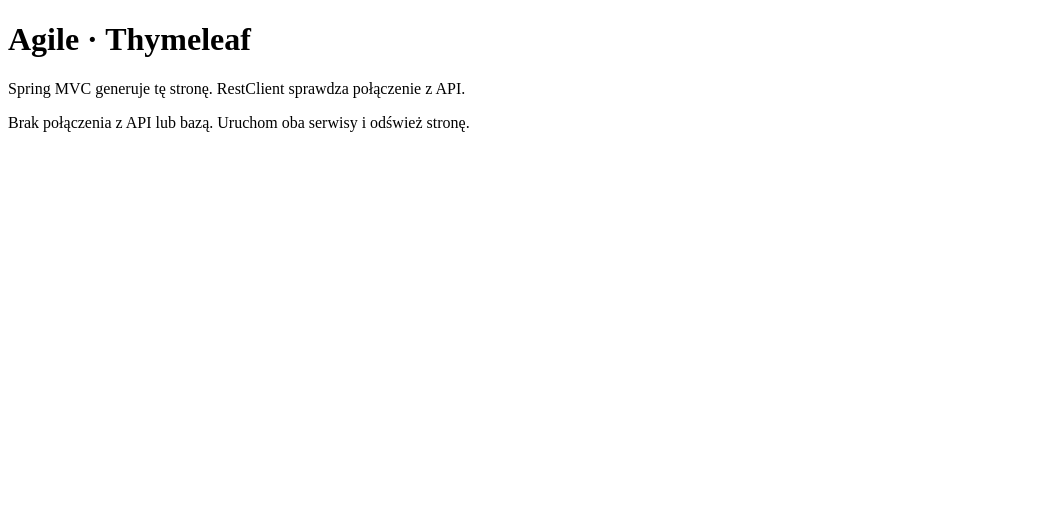
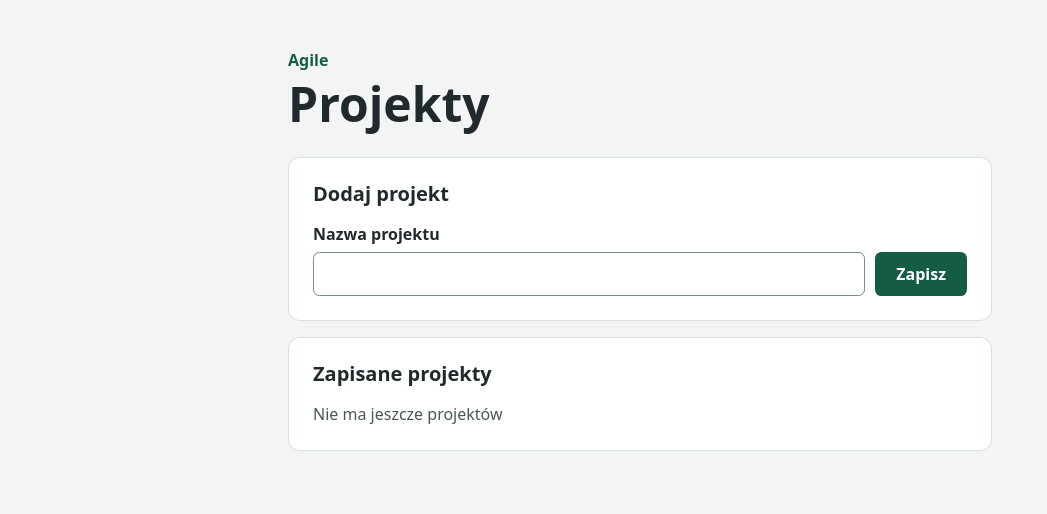
Before and after one commit to xHajji/Agile, a Spring app: template project-web-app/src/main/resources/templates/index.html in a window 1280 px wide. Shown: the top 514 px of the page, without its empty margins (0-1047 px from the left). Run offline with Thymeleaf, Linux system fonts and the light colour scheme; the template is opened without the code that fills it, so the values that code supplies are empty.

Commit message:
feat: manage Sprint 1 projects with Thymeleaf

```diff
--- a/project-web-app/src/main/resources/application.properties
+++ b/project-web-app/src/main/resources/application.properties
@@ -4,3 +4,4 @@ server.port=8081
 rest.base.url=${API_BASE_URL:http://127.0.0.1:8080}
 spring.http.clients.connect-timeout=2s
 spring.http.clients.read-timeout=5s
+server.servlet.session.tracking-modes=cookie
--- /dev/null
+++ b/project-web-app/src/main/resources/static/projects.css
@@ -0,0 +1,89 @@
+:root {
+    color: #202a2d;
+    background: #f2f5f3;
+    font: 100%/1.5 system-ui, sans-serif;
+}
+
+body { margin: 0; }
+
+.workspace {
+    max-width: 44rem;
+    margin: 0 auto;
+    padding: clamp(1rem, 5vw, 3rem) 1rem;
+}
+
+.page-header { margin-bottom: 1.5rem; }
+
+.brand {
+    margin: 0 0 .2rem;
+    color: #155c47;
+    font-weight: 700;
+}
+
+h1, h2 { margin: 0; line-height: 1.2; }
+h1 { font-size: clamp(2rem, 7vw, 3rem); }
+h2 { font-size: 1.25rem; margin-bottom: 1rem; }
+
+.panel {
+    margin-bottom: 1rem;
+    padding: clamp(1rem, 4vw, 1.5rem);
+    background: white;
+    border: 1px solid #d8e1dd;
+    border-radius: .75rem;
+}
+
+label { display: block; margin-bottom: .375rem; font-weight: 600; }
+
+.form-row {
+    display: flex;
+    flex-wrap: wrap;
+    gap: .625rem;
+}
+
+input, button {
+    box-sizing: border-box;
+    min-height: 2.75rem;
+    border-radius: .4rem;
+    font: inherit;
+    padding: .5rem .75rem;
+}
+
+input {
+    flex: 1 1 14rem;
+    min-width: 0;
+    border: 1px solid #788b84;
+    color: inherit;
+}
+
+button {
+    border: 1px solid transparent;
+    background: #155c47;
+    color: white;
+    cursor: pointer;
+    font-weight: 650;
+    padding-inline: 1.25rem;
+}
+
+button:hover { background: #104634; }
+
+:focus-visible { outline: 3px solid #226dba; outline-offset: 3px; }
+input[aria-invalid="true"] { border-color: #a22d25; }
+
+.message {
+    margin: 0 0 .75rem;
+    padding: .6rem .75rem;
+    border-radius: .4rem;
+}
+
+form .message { margin: .75rem 0 0; }
+.error { background: #fff0ec; color: #86241e; }
+.success { background: #e7f5eb; color: #155c47; }
+.empty { margin: 0; color: #485855; }
+
+.project-list { margin: 0; padding: 0; list-style: none; }
+.project-list li { padding: .75rem 0; overflow-wrap: anywhere; }
+.project-list li + li { border-top: 1px solid #d8e1dd; }
+
+@media (max-width: 32rem) {
+    .form-row { display: grid; }
+}
--- a/project-web-app/src/main/resources/templates/index.html
+++ b/project-web-app/src/main/resources/templates/index.html
@@ -3,14 +3,45 @@
 <head>
     <meta charset="utf-8">
     <meta name="viewport" content="width=device-width, initial-scale=1">
-    <title>Agile | Thymeleaf</title>
+    <title>Projekty | Agile</title>
+    <link rel="stylesheet" href="/projects.css" th:href="@{/projects.css}">
 </head>
 <body>
-    <main>
-        <h1>Agile · Thymeleaf</h1>
-        <p>Spring MVC generuje tę stronę. RestClient sprawdza połączenie z API.</p>
-        <p th:if="${connected}">Połączenie z API i bazą działa.</p>
-        <p th:unless="${connected}">Brak połączenia z API lub bazą. Uruchom oba serwisy i odśwież stronę.</p>
+    <main class="workspace">
+        <header class="page-header">
+            <p class="brand">Agile</p>
+            <h1>Projekty</h1>
+        </header>
+
+        <section class="panel" aria-labelledby="create-title">
+            <h2 id="create-title">Dodaj projekt</h2>
+            <p th:if="${saved}" class="message success" role="status">Zapisano projekt.</p>
+            <p th:if="${saveError}" class="message error" role="alert" th:text="${saveError}"></p>
+            <form method="post" action="/projects" th:action="@{/projects}">
+                <label for="name">Nazwa projektu</label>
+                <div class="form-row">
+                    <input id="name" name="name" type="text" maxlength="120" th:value="${name}"
+                           th:attr="aria-invalid=${nameError != null},
+                                    aria-describedby=${nameError != null ? 'name-error' : null}">
+                    <button type="submit">Zapisz</button>
+                </div>
+                <p th:if="${nameError}" id="name-error" class="message error"
+                   role="alert" th:text="${nameError}"></p>
+            </form>
+        </section>
+
+        <section class="panel" aria-labelledby="list-title">
+            <h2 id="list-title">Zapisane projekty</h2>
+            <p th:if="${listUnavailable}" class="message error" role="alert">
+                Lista projektów jest niedostępna. Sprawdź połączenie z API i bazą, a następnie odśwież stronę.
+            </p>
+            <th:block th:unless="${listUnavailable}">
+                <p th:if="${#lists.isEmpty(projects)}" class="empty">Nie ma jeszcze projektów</p>
+                <ul th:unless="${#lists.isEmpty(projects)}" class="project-list">
+                    <li th:each="project : ${projects}" th:text="${project.name}"></li>
+                </ul>
+            </th:block>
+        </section>
     </main>
 </body>
 </html>
```
Also changed, not shown: project-web-app/src/main/java/pl/agile/web/ProjectApiClient.java (added, +41 -0 lines), project-web-app/src/main/java/pl/agile/web/ProjectsPageController.java (added, +58 -0 lines), project-web-app/src/main/java/pl/agile/web/StatusController.java (deleted, +0 -34 lines).
